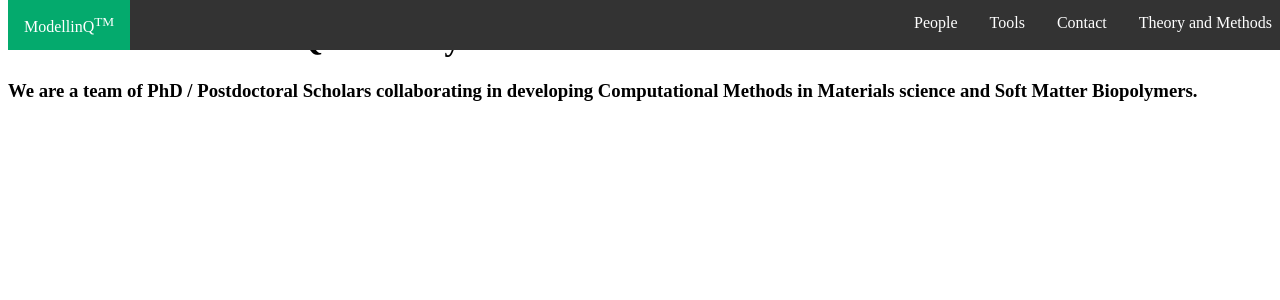
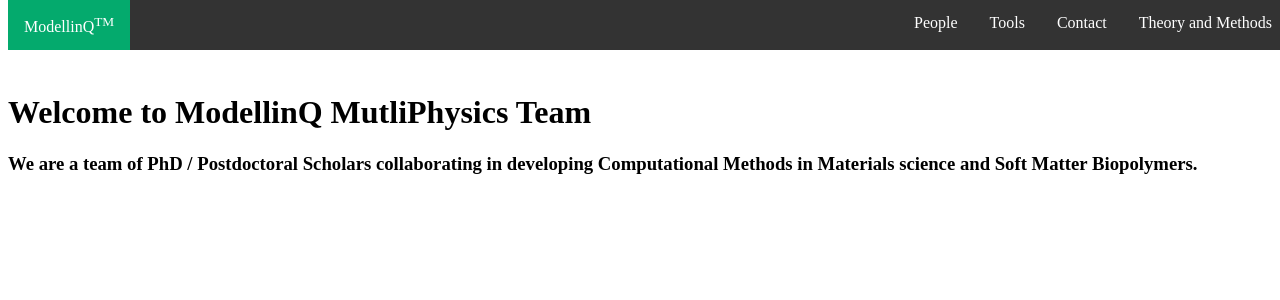
Before and after one commit to ModellinQ/modellinq.github.io, a Jekyll site: the page built from index.md, in a window 1280 px wide. Shown: the top 300 px of the page. Built offline with Jekyll 4.4.1, drawn with Linux system fonts in a browser that asks for light colours; our own code applies the rules of GitHub Pages for plain Markdown files.

Commit message:
Update default.html

```diff
--- a/_layouts/default.html
+++ b/_layouts/default.html
@@ -40,7 +40,9 @@
 .active {
   background-color: #04AA6D;
 }
-
+html body{
+      padding-top: 65px;
+         }
 </style>
 </head>
 <body>
```
